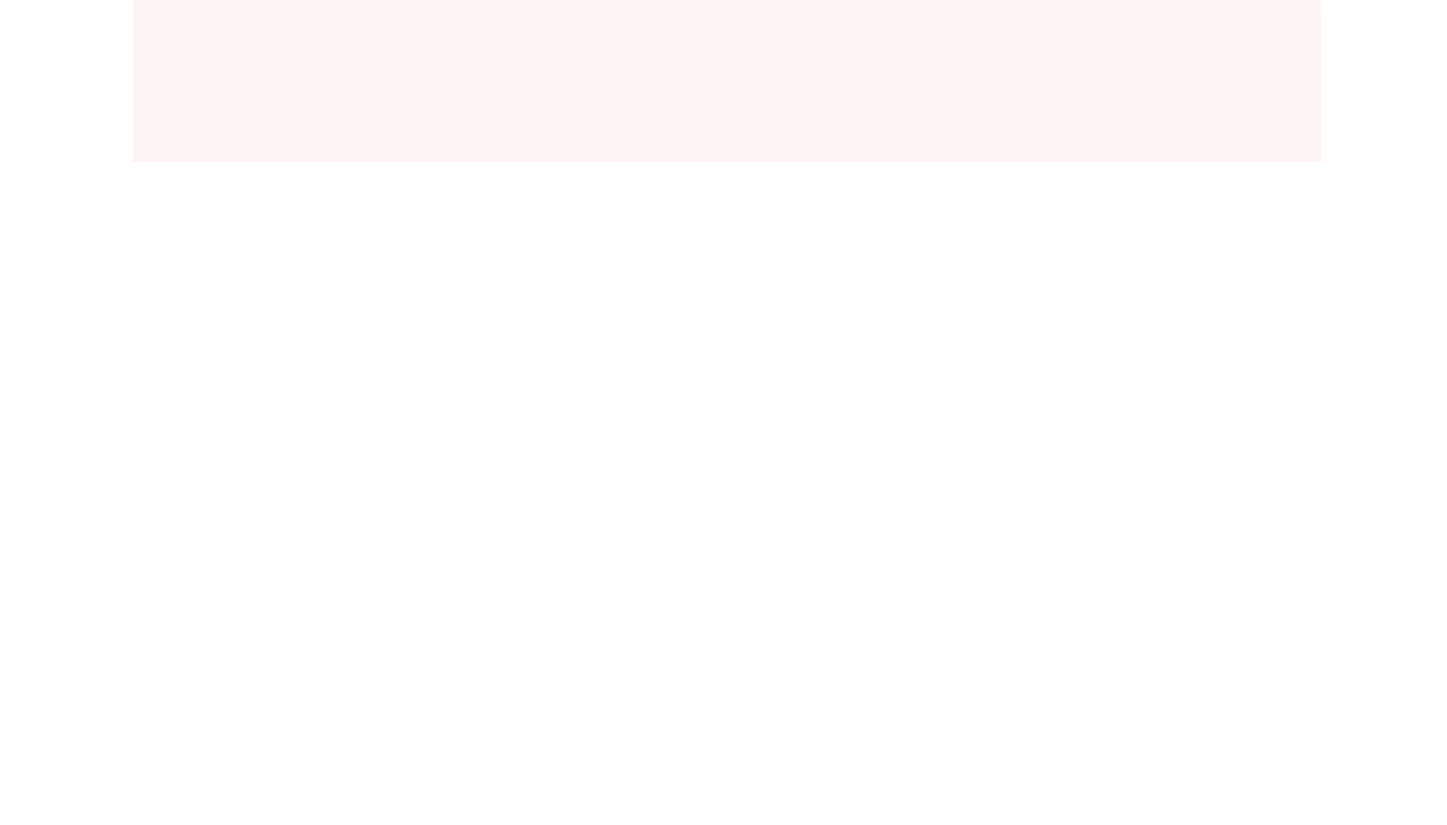
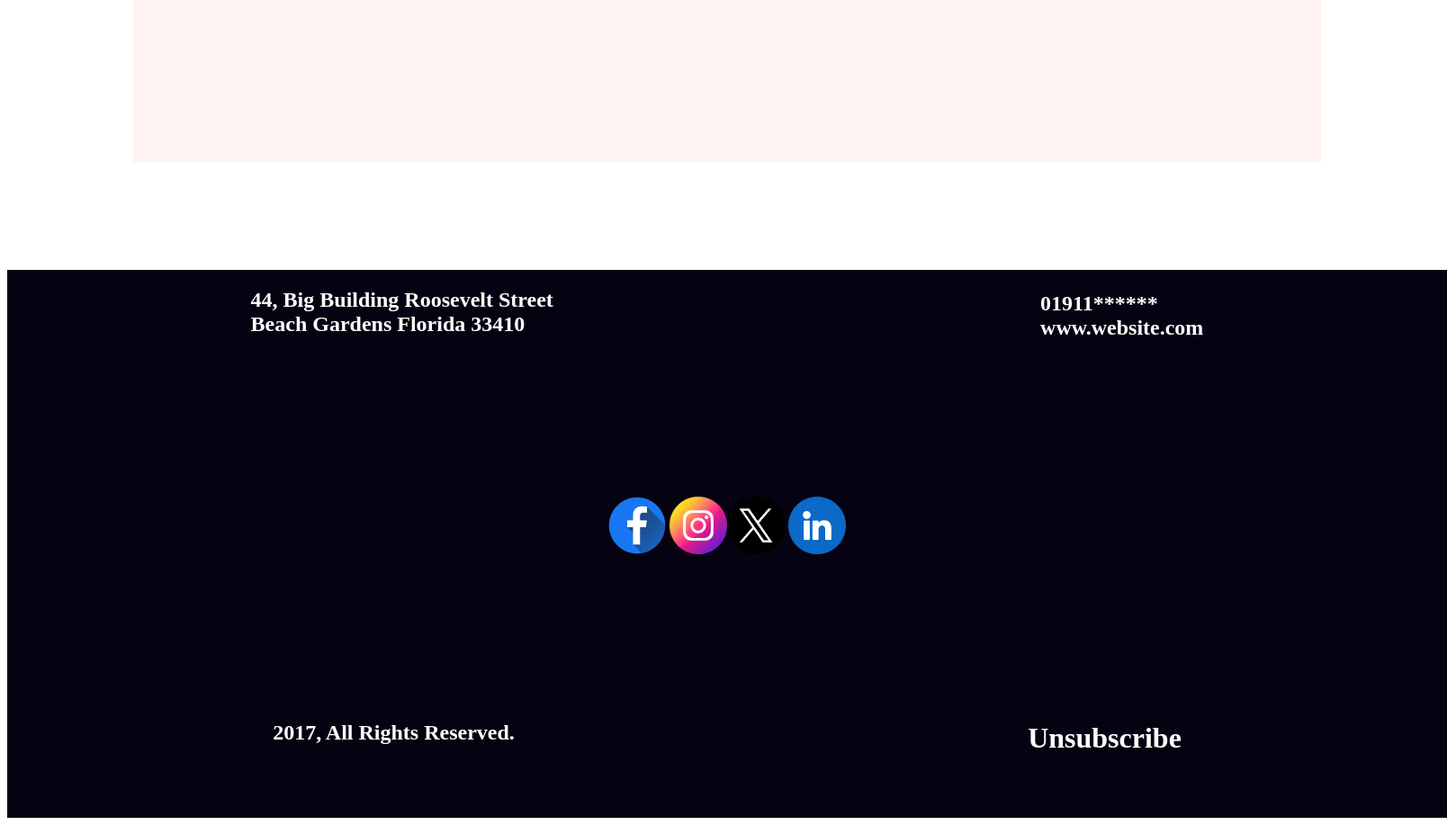
Before and after one commit to Sutradhar2071/new-year-offer, a plain HTML site: page index.html in a window 1280 px wide. Shown: the part 6586-7503 px from the top of the page at 90% size, 1608 px wide, since content can reach past the window. Before the commit the page ends 6886 px from the top, so only its background shows below. Drawn offline with Linux system fonts and the light colour scheme.

Commit message:
footer & all side complete

```diff
--- a/index.html
+++ b/index.html
@@ -92,8 +92,23 @@
             </form>
         </section>
     </main>
-    <footer>
-
+    <footer class="shanto">
+        <div class="shanto-1">
+            <h2 class="shohag">44, Big Building Roosevelt Street <br>
+                Beach Gardens Florida 33410</h2>
+               <p class="shohag2">01911****** <br>
+                www.website.com</p>
+        </div>
+        <div class="shanto-2">
+            <img src="./icons/Facebook.png" alt="">
+            <img src="./icons/Instagram.png" alt=""
+            ><img src="./icons/Twitter.png" alt="">
+            <img src="./icons/Linkedin.png" alt="">
+        </div>
+        <div class="shanto-3">
+            <h2>2017, All Rights Reserved.</h2>
+            <h1>Unsubscribe</h1>
+        </div>
     </footer>
 </body>
 </html>
--- a/style/style.css
+++ b/style/style.css
@@ -320,3 +320,37 @@ background-color: #FF0000;
 color:#FFFFFF;
 border-radius: 0px 10px 10px 0px;
 }
+/* footer work */
+.shanto{
+    width: 1600px;
+    height: 609px;
+    background-color: #070211;
+}
+
+.shanto-1{
+    display: flex;
+    justify-content: space-around;
+}
+.shohag{
+    font-size: 24px;
+    font-weight: 600;
+    color:#FFFFFF;
+}
+
+.shohag2{
+    font-size: 24px;
+    font-weight: 600;
+    color:#FFFFFF;
+}
+
+.shanto-2{
+    text-align: center;
+    padding: 150px 100px;
+}
+
+.shanto-3{
+    display: flex;
+    color: #FFFFFF;
+    justify-content: space-around;
+    padding: 10px 10px 10px 10px;
+}
```
